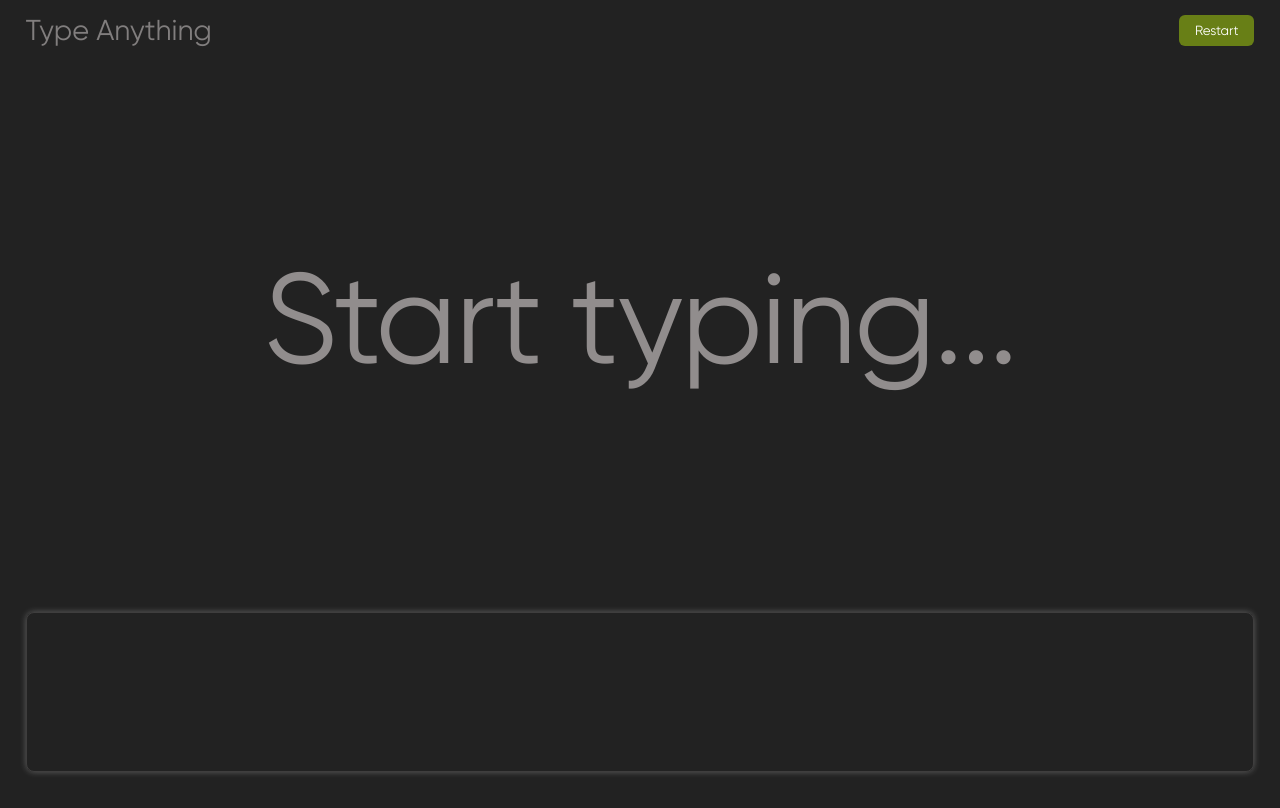
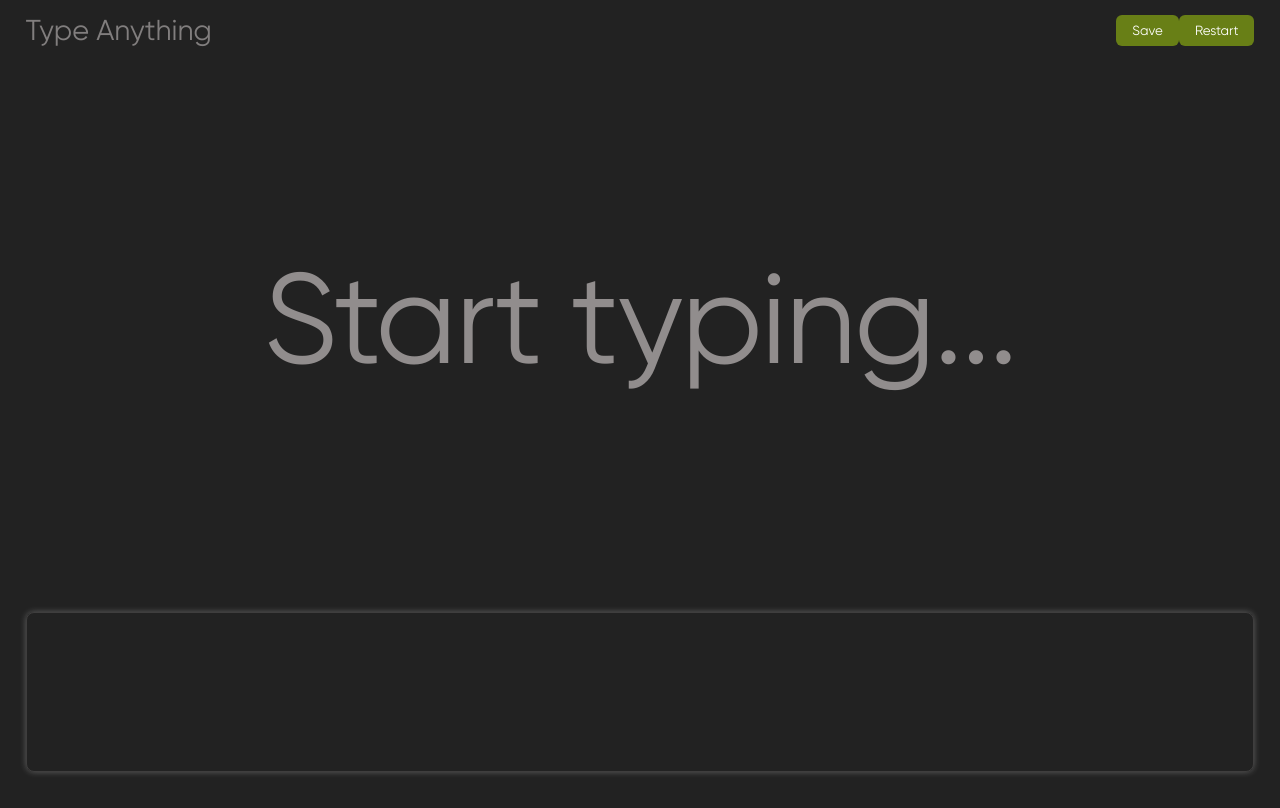
Before and after one commit to silent-faithX/type-anything, a website: page index.html in a window 1280 px wide. Drawn offline with Linux system fonts and the light colour scheme.

Commit message:
html updated

```diff
--- a/index.html
+++ b/index.html
@@ -12,6 +12,7 @@
     <nav>
         <p id="name">Type Anything</p>
         <div class="nav-buttons">
+            <button id="sbtn">Save</button>
             <button id="rbtn">Restart</button>
         </div>
     </nav>
```
